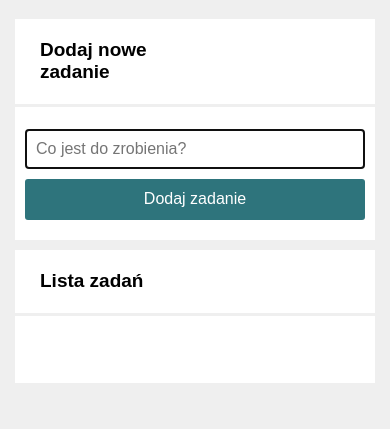
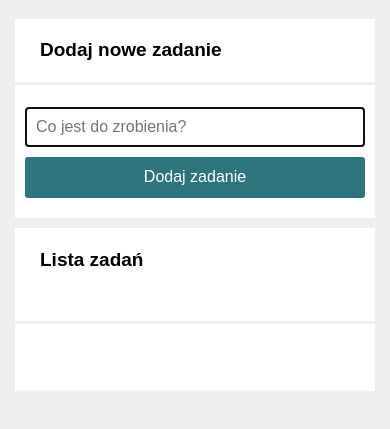
Before and after one commit to DawidStachowiak/To-do-list, a plain HTML site: page index.html in a window 390 px wide. Shown: the part 61-490 px from the top of the page. Drawn offline with nearby package versions, Linux system fonts and the light colour scheme.

Commit message:
correct responsive buttons css

```diff
--- a/style/main.css
+++ b/style/main.css
@@ -27,7 +27,7 @@
 
 @media (max-width: 768px){
 .main__section{
-  grid-template-columns: 1fr auto 1fr;
+  grid-template-columns: 1fr;
 }
 
 }
```
